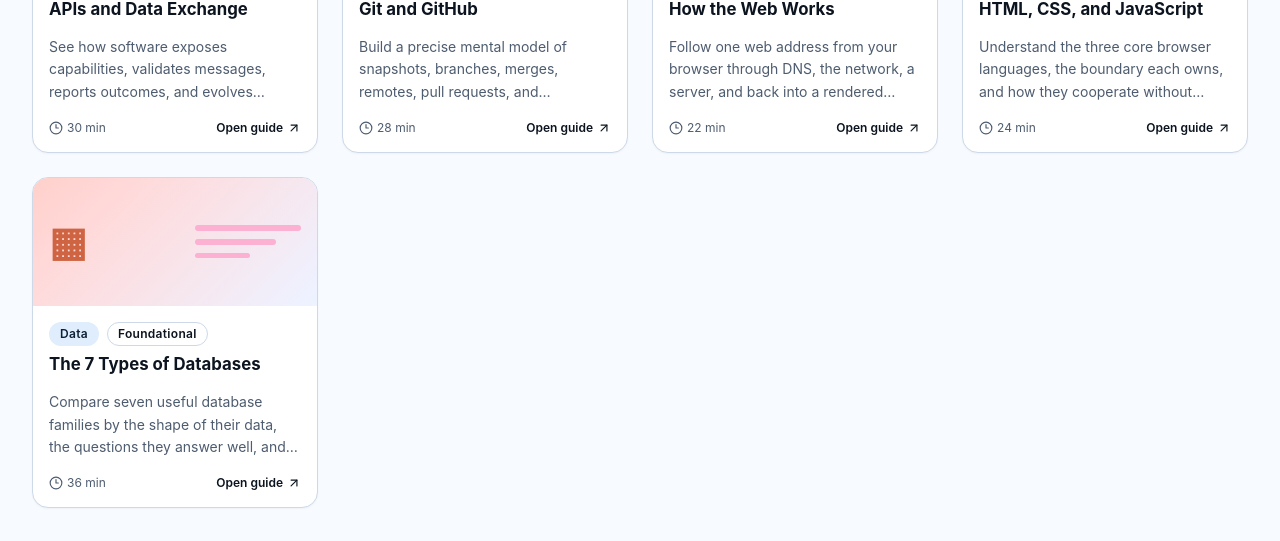
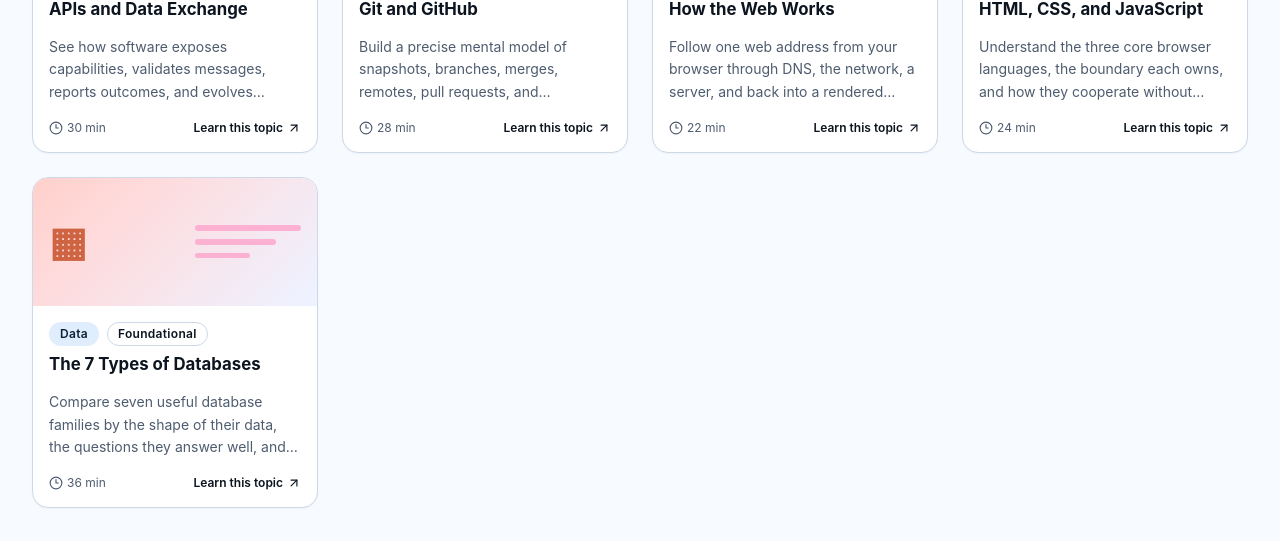
Before and after one commit to AahPlexX/eaboutedev, a React (Vite) app: page / in a window 1280 px wide. Shown: the part 1580-2121 px from the top of the page. Built offline with nearby package versions, Linux system fonts and the light colour scheme.

Commit message:
feat: clarify topic card learning action

```diff
--- a/src/components/topics/topic-card.tsx
+++ b/src/components/topics/topic-card.tsx
@@ -28,7 +28,7 @@ export function TopicCard({ topic }: { topic: TopicCatalogEntry }) {
         </CardContent>
         <CardFooter className="justify-between text-xs text-muted-foreground">
           <span className="flex items-center gap-1"><Clock3 className="size-3.5" aria-hidden="true" /> {topic.estimatedMinutes} min</span>
-          <span className="flex items-center gap-1 font-semibold text-foreground">Open guide <ArrowUpRight className="size-3.5 transition-transform group-hover:translate-x-0.5 group-hover:-translate-y-0.5 motion-reduce:transition-none" aria-hidden="true" /></span>
+          <span className="flex items-center gap-1 font-semibold text-foreground">Learn this topic <ArrowUpRight className="size-3.5 transition-transform group-hover:translate-x-0.5 group-hover:-translate-y-0.5 motion-reduce:transition-none" aria-hidden="true" /></span>
         </CardFooter>
       </Card>
     </article>
```
